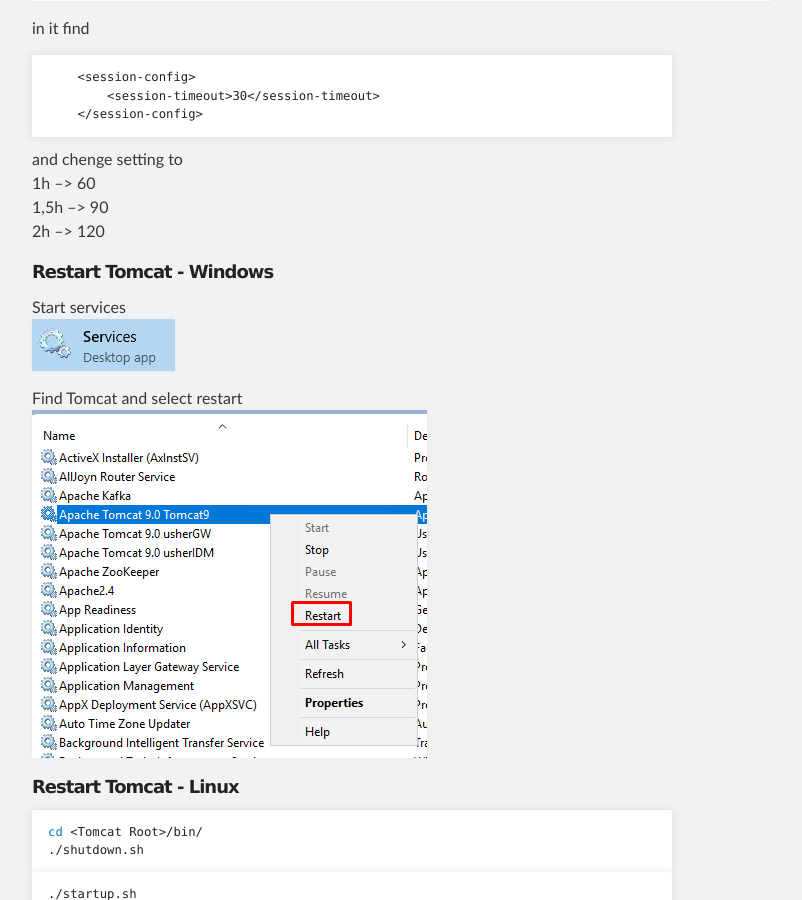
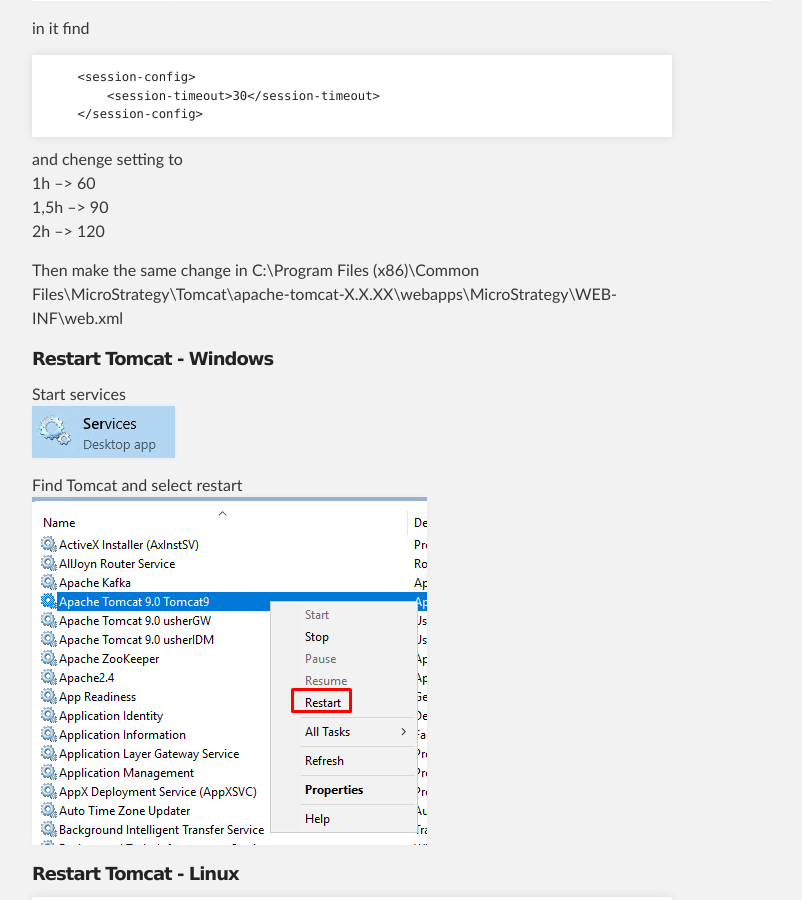
Before and after one commit to kl82slo/kl82slo.github.io, a Jekyll site: the page built from _posts/2021-06-03-0006 MicroStrategy - Change web timeout.md, in a window 1280 px wide and 900 px high, scrolled down 4347 px. Shown: the whole window, without its empty margins (288-1090 px from the left). Built offline with Jekyll 4.4.1, drawn with Linux system fonts in a browser that asks for light colours.

Commit message:
Update 2021-06-03-0006 MicroStrategy - Change web timeout.md

```diff
--- a/_posts/2021-06-03-0006 MicroStrategy - Change web timeout.md
+++ b/_posts/2021-06-03-0006 MicroStrategy - Change web timeout.md
@@ -97,6 +97,9 @@
 1,5h --> 90 <br />
 2h   --> 120 <br />
 
+Then make the same change in
+C:\Program Files (x86)\Common Files\MicroStrategy\Tomcat\apache-tomcat-X.X.XX\webapps\MicroStrategy\WEB-INF\web.xml
+
 ##### Restart Tomcat - Windows
 Start services <br />
 ![Services](/img/20210603_0006/Services.png) <br />
```
